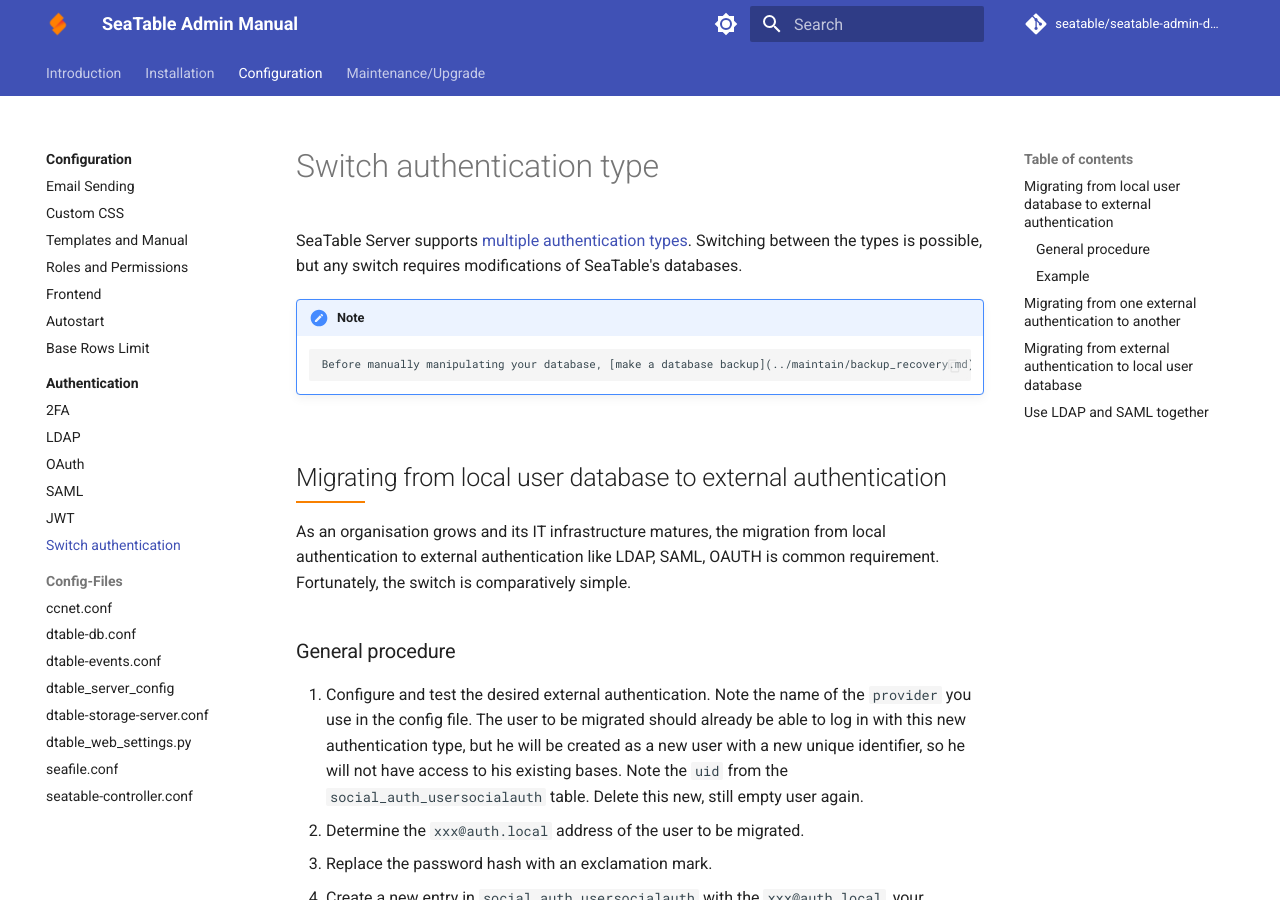
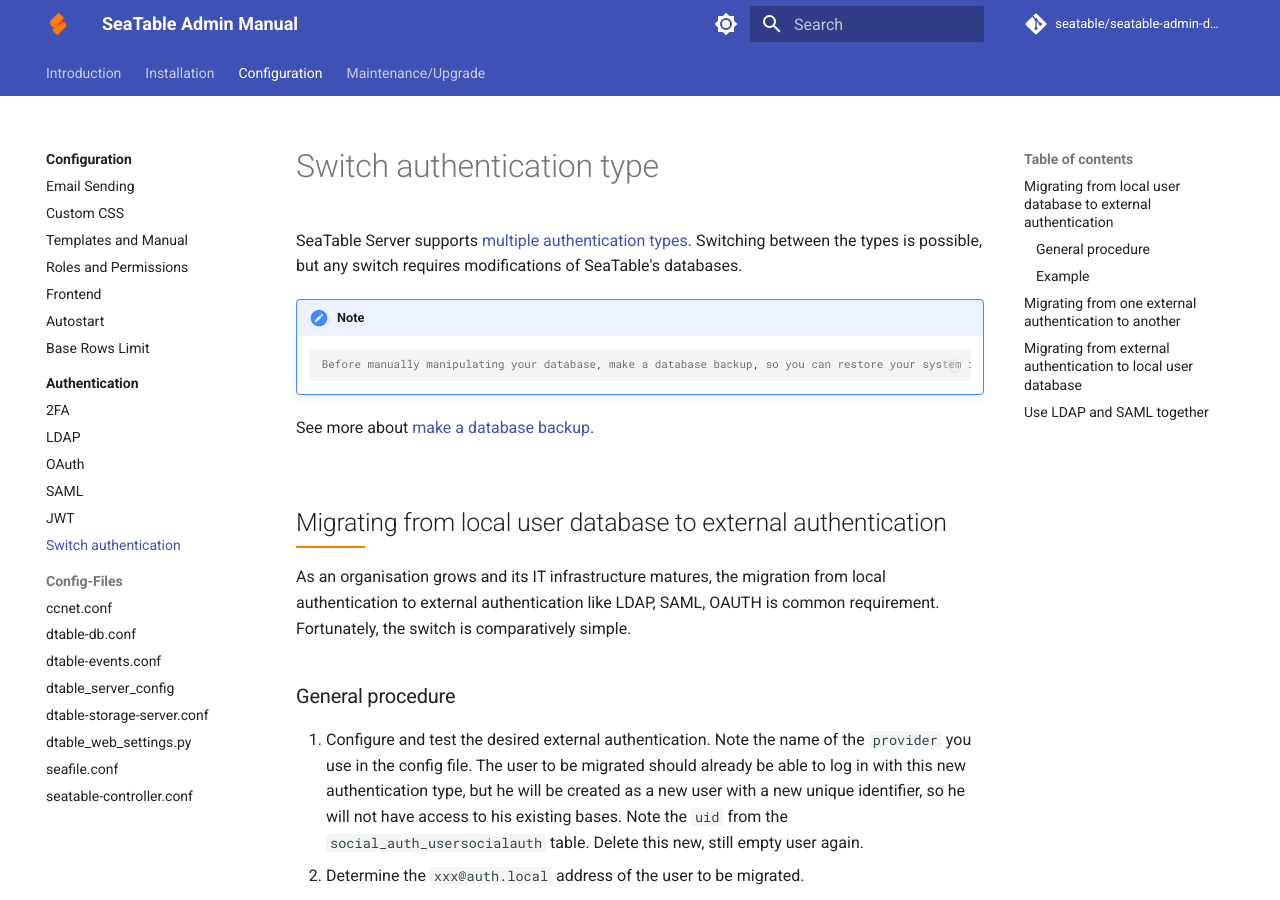
Before and after one commit to seatable/seatable-admin-docs, an MkDocs documentation site: the page built from docs/authentication/auth_switch.md, in a window 1280 px wide and 900 px high. Built offline with MkDocs 1.6.1 and Material for MkDocs 9.7.7, drawn with Linux system fonts in a browser that asks for light colours; comment, search, counter and statistics services are not loaded.

Commit message:
update auth-switch.md

```diff
--- a/docs/authentication/auth_switch.md
+++ b/docs/authentication/auth_switch.md
@@ -4,7 +4,9 @@
 
 !!! note
 
-        Before manually manipulating your database, [make a database backup](../maintain/backup_recovery.md), so you can restore your system if anything goes wrong!
+        Before manually manipulating your database, make a database backup, so you can restore your system if anything goes wrong!
+
+See more about [make a database backup](../maintain/backup_recovery.md).
 
 ## Migrating from local user database to external authentication
 
```
